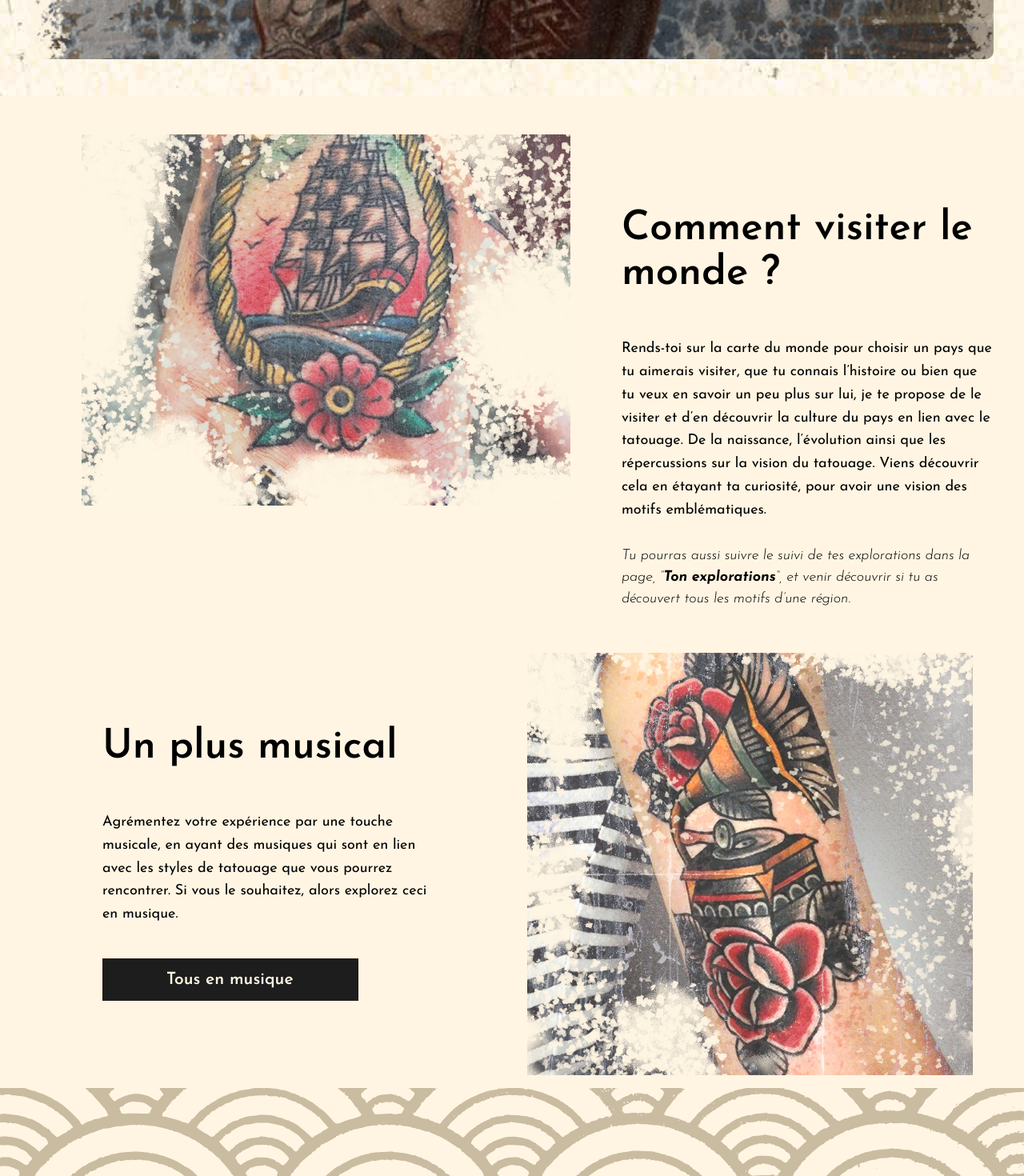
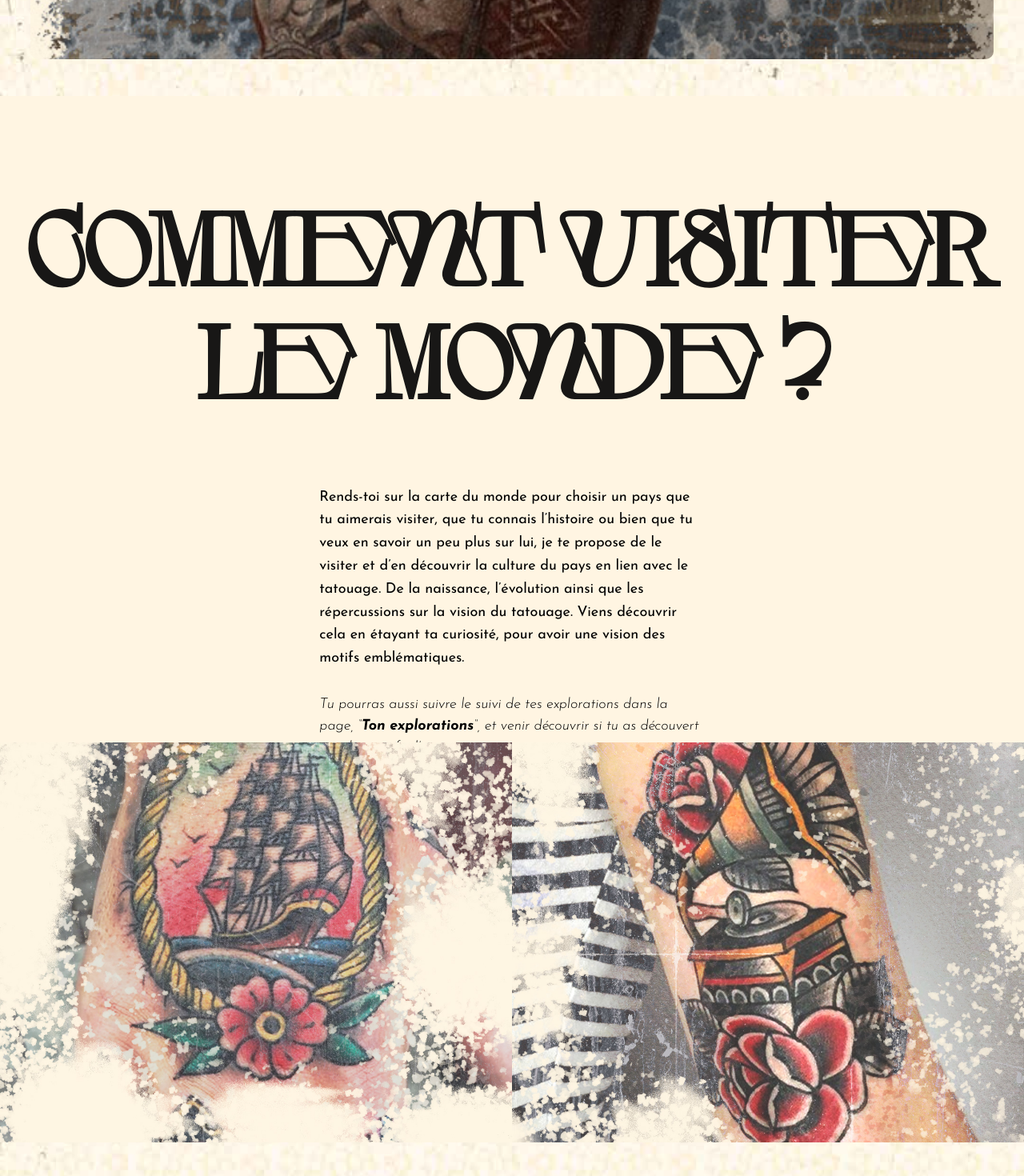
Before and after one commit to antozr/mvp, a React (Create React App) app: page / in a window 1280 px wide. Shown: the part 720-2190 px from the top of the page at 80% size. Built offline with nearby package versions, Linux system fonts and the light colour scheme.

Commit message:
PATCH design home info

```diff
--- a/src/pages/HomePage.js
+++ b/src/pages/HomePage.js
@@ -37,15 +37,20 @@ function HomePage() {
     <>
       <br />
       <br />
-      <span className="sect__txt--thin sect__txt--italic" style={{display: 'inline-block'}}>
+      <span
+        className="sect__txt--thin sect__txt--italic"
+        style={{ display: "inline-block" }}
+      >
         Tu pourras aussi suivre le suivi de tes explorations dans la page, “
-        <span><Link
+        <span>
+          <Link
             to="/ton-exploration"
             className=""
             style={{ cursor: "pointer", color: "inherit" }}
           >
             <b>Ton explorations</b>
-        </Link></span>
+          </Link>
+        </span>
         “, et venir découvrir si tu as découvert tous les motifs d’une région.{" "}
       </span>{" "}
     </>,
@@ -106,30 +111,57 @@ function HomePage() {
             </div>
           </div>
         </div>
+        {/* info landing */}
         <div className="homepage__boxContent">
-          <motion.img
-            src={BateauHome}
-            initial={{ x: -10, opacity: 0.4 }}
-            whileInView={{ x: 0, opacity: 1 }}
-            className="homepage__imgBox"
-          ></motion.img>
+          <div className="homepage__boxTxt">
+            <h2 className="sect__title sect__title--jaune sect__title--druzokh">
+              {titleArray[0]}
+            </h2>
             <div className="homepage__colTxt">
               <TextColDroite
-              title1={titleArray[0]}
+                // title1={titleArray[0]}
                 txt1={txtArray[0]}
                 txt3={txtArray[1]}
               />
             </div>
           </div>
+          <div className="homepage__boxImgRow">
+          <motion.img
+            src={BateauHome}
+            initial={{ x: 0, opacity: 0.8 }}
+            whileInView={{ x: 0, opacity: 1}}
+            transition={{type: "spring",delay:0.2}}
+            className="homepage__imgBox"
+          ></motion.img>
+          <motion.img
+            src={MusicHome}
+            initial={{ x: 300, opacity: 0 }}
+            whileInView={{ x: 0, opacity: 1 }}
+            transition={{type: "ease",delay:0.6}}
+            className="homepage__imgBox"
+          ></motion.img>
+          </div>
+          {/* <motion.img
+            src={BateauHome}
+            initial={{ y: -10, opacity: 0.6 }}
+            whileInView={{ y: 0, opacity: 1 }}
+            className="homepage__imgBox"
+          ></motion.img> */}
+        </div>
         <div className="homepage__boxContent homepage__boxContent--reverse">
-          <motion.img
+          {/* <motion.img
             src={MusicHome}
             initial={{ y: -100, opacity: 0.6 }}
             whileInView={{ y: 0, opacity: 1 }}
             className="homepage__imgBox"
-          ></motion.img>
+          ></motion.img> */}
+          <h2 className="sect__title sect__title--jaune sect__title--druzokh">
+            {titleArray[1]}
+          </h2>
           <div className="homepage__colTxt">
-            <TextColDroite title1={titleArray[1]} txt1={txtArray[2]} />
+            <TextColDroite
+            // title1={titleArray[1]}
+            txt1={txtArray[2]} />
             <BoutonNormal
               linkHref={true}
               nameBtn={"Tous en musique"}
--- a/src/pages/HomePage.scss
+++ b/src/pages/HomePage.scss
@@ -31,27 +31,52 @@
 
     &__boxContent{
         display: flex;
-        flex-direction: row;
+        flex-direction: column;
+       // flex-direction: row;
         justify-content: space-between;
         width: 100vw;
-        height: 70vh;
-        padding: 6vh 3vw;
+        height: auto;
+        padding: 17vh 3vw 0;
         column-gap: 3vw;
         align-items: center;
 
         &--reverse{
             flex-direction: row-reverse;
-            padding: 2vh 3vw 2vh 10vw;
-            margin: 15vh 0 0 0;
+            padding: 17vh 3vw 2vh 10vw;
+            // margin: 15vh 0 0 0;
+            background-image: url(../assets/img/fondPapierBig.jpg);
+            background-position: center;
+            background-size: cover;
+            object-fit: cover;
+            background-repeat: no-repeat;
+
         }
 
     }&__imgBox{
-        width: 60%;
-        height: 100%;
+        width: calc(100% + 6vw);
+        height: 70%;
+        max-height: 500px;
         object-fit:cover;
-        padding: 0 2vw 0 5vw ;
-        border-radius: 20px;
+        // margin:  0vh 0 0 0vw;
+        // padding: 0 2vw 0 5vw ;
+        // border-radius: 20px;
+       //border: 3px solid red;
+       :nth-child(1){
+        border-radius: 20px 0 0 20px;
+       }
+       :nth-child(2){
+        border-radius: 0 20px 20px 0;
+       }
 
+    }
+    &__boxTxt{
+        width: 100%;
+        height: 84vh;
+        display: flex;
+        flex-direction: column;
+        justify-content: space-between;
+        align-items: center;
+        //border: 3px solid blue;
 
     }
     &__colTxt{
@@ -59,6 +84,12 @@
         height: 100%;
         display: flex;
         flex-direction: column;
+        margin: -16vh 0 0 0;
+    }
+    &__boxImgRow{
+        width: 100vw;
+        display: flex;
+        flex-direction: row;
     }
 }
 
```
Lines whose indentation alone changed are shown as unchanged.
